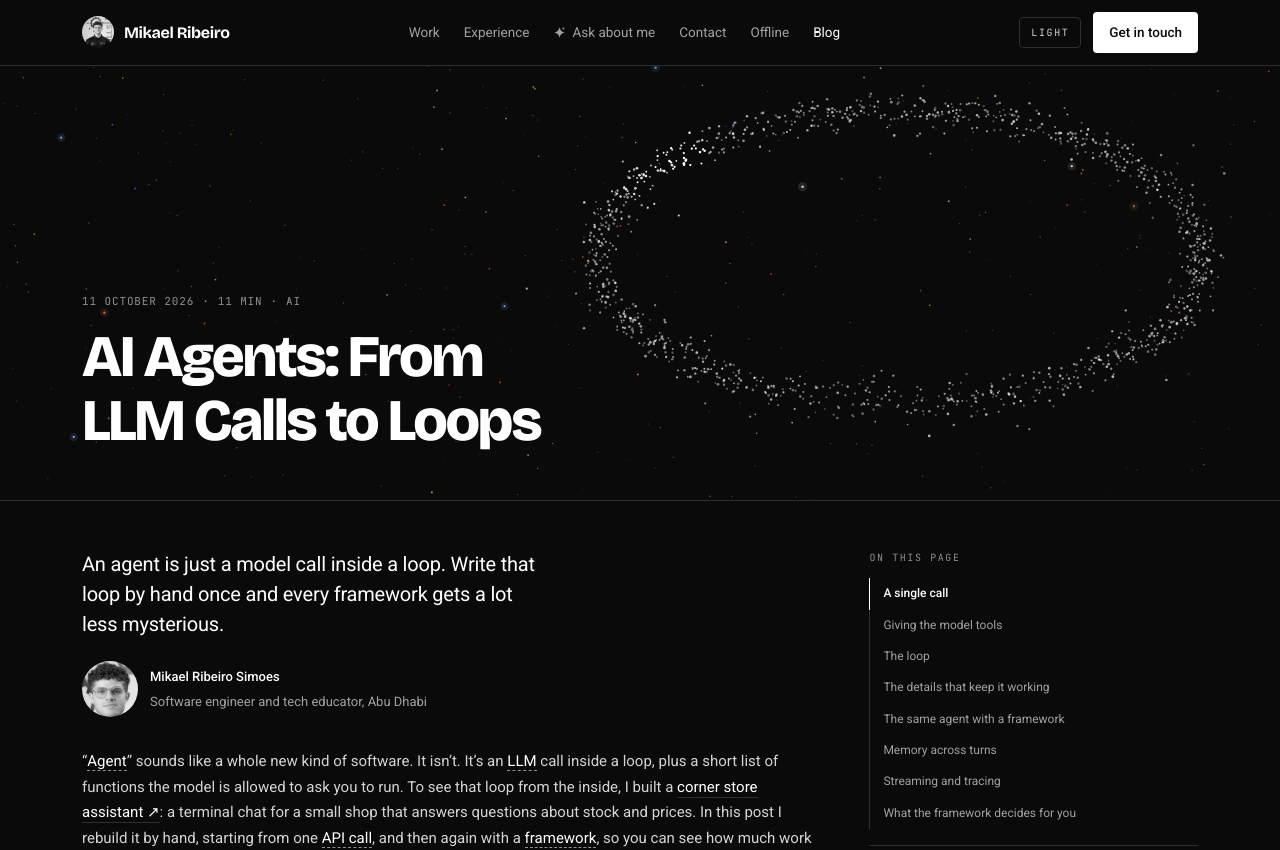
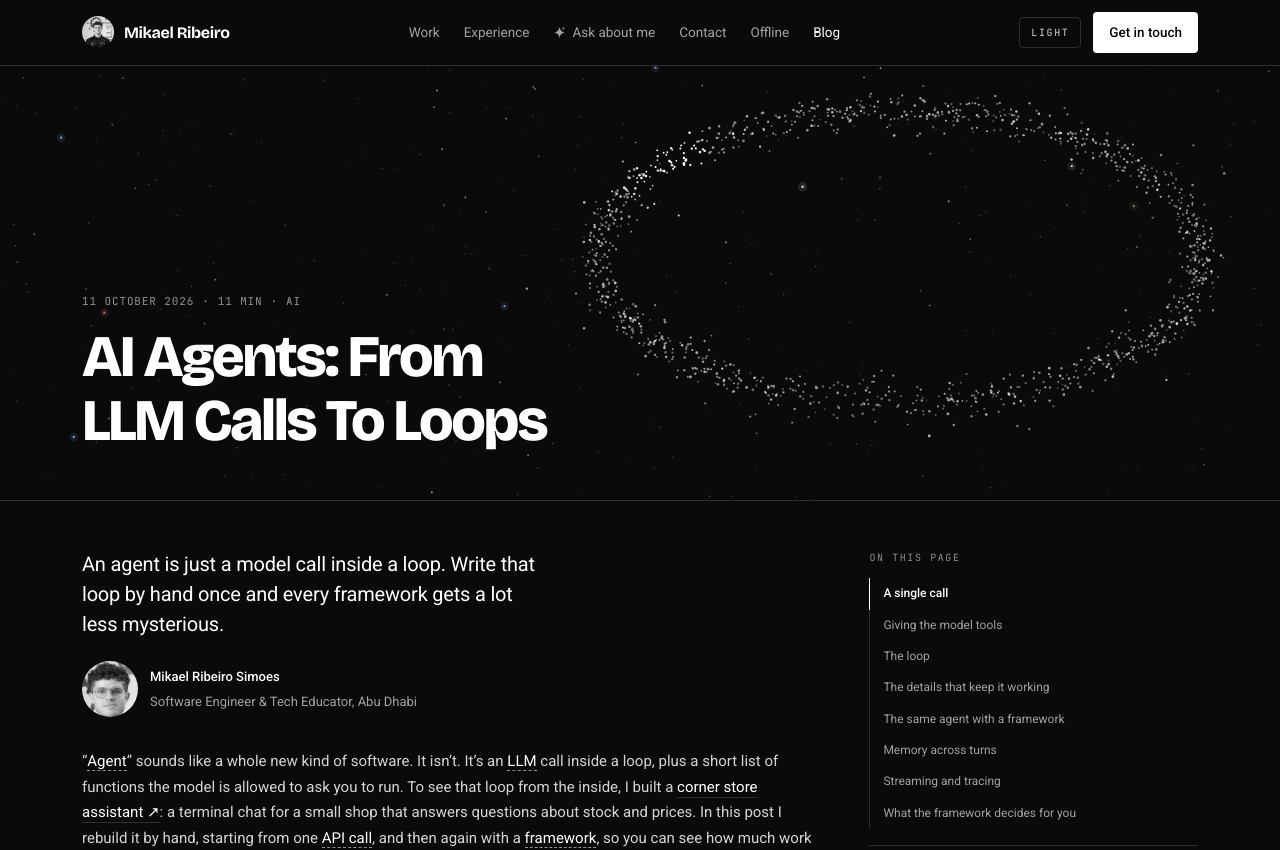
Before and after one commit to Mikkaiser/mikkaiser-portfolio, a Next.js app: page /blog/ai-agents-from-llm-calls-to-loops in a window 1280 px wide. Shown: the top 850 px of the page. Built offline with nearby package versions, Linux system fonts and the light colour scheme.

Commit message:
Write the byline role as the portfolio does, and restore the post title's capital To

```diff
--- a/components/blog/Author.tsx
+++ b/components/blog/Author.tsx
@@ -22,7 +22,7 @@ export function AuthorByline() {
       <Portrait size="sm" />
       <span className="byline__text">
         <span className="byline__name">Mikael Ribeiro Simoes</span>
-        <span className="byline__role">Software engineer and tech educator, Abu Dhabi</span>
+        <span className="byline__role">Software Engineer &amp; Tech Educator, Abu Dhabi</span>
       </span>
     </Link>
   );
--- a/content/posts/ai-agents-from-llm-calls-to-loops.code.ts
+++ b/content/posts/ai-agents-from-llm-calls-to-loops.code.ts
@@ -1,4 +1,4 @@
-// Code for AI Agents: From LLM Calls to Loops. Every snippet was type-checked or compiled and run against a mock OpenAI server.
+// Code for AI Agents: From LLM Calls To Loops. Every snippet was type-checked or compiled and run against a mock OpenAI server.
 // Snippets are plain strings; when you change one, re-run it against the SDK before publishing.
 
 export const CODE = {
--- a/content/posts/ai-agents-from-llm-calls-to-loops.tsx
+++ b/content/posts/ai-agents-from-llm-calls-to-loops.tsx
@@ -10,7 +10,7 @@ import { CODE } from "./ai-agents-from-llm-calls-to-loops.code";
 
 export const meta: PostMeta = {
   slug: "ai-agents-from-llm-calls-to-loops",
-  title: "AI Agents: From LLM Calls to Loops",
+  title: "AI Agents: From LLM Calls To Loops",
   summary: "Building a corner store agent by hand in Python, TypeScript and C#, then rebuilding it with a framework.",
   lead: "An agent is just a model call inside a loop. Write that loop by hand once and every framework gets a lot less mysterious.",
   topic: "AI",
```
